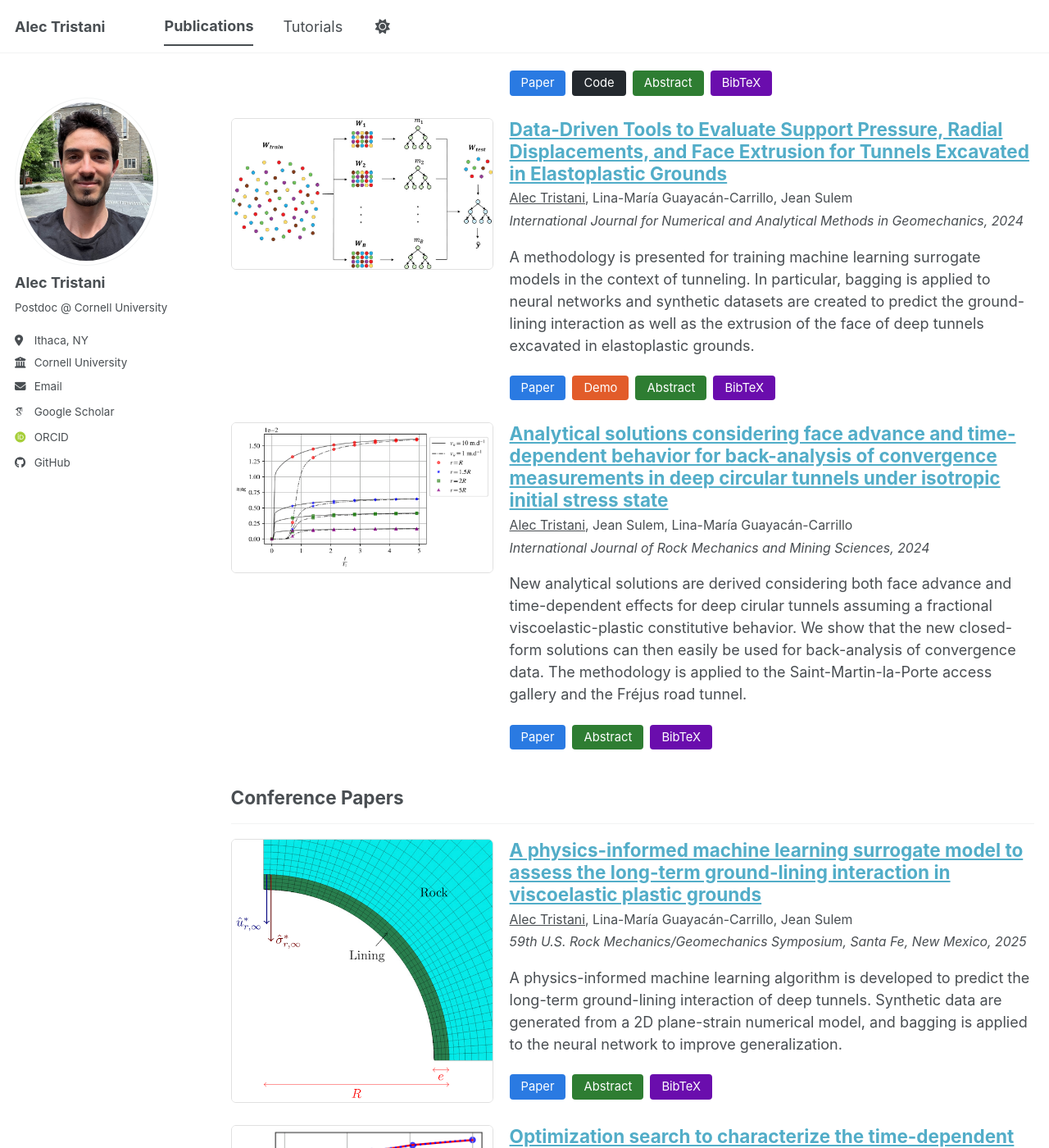
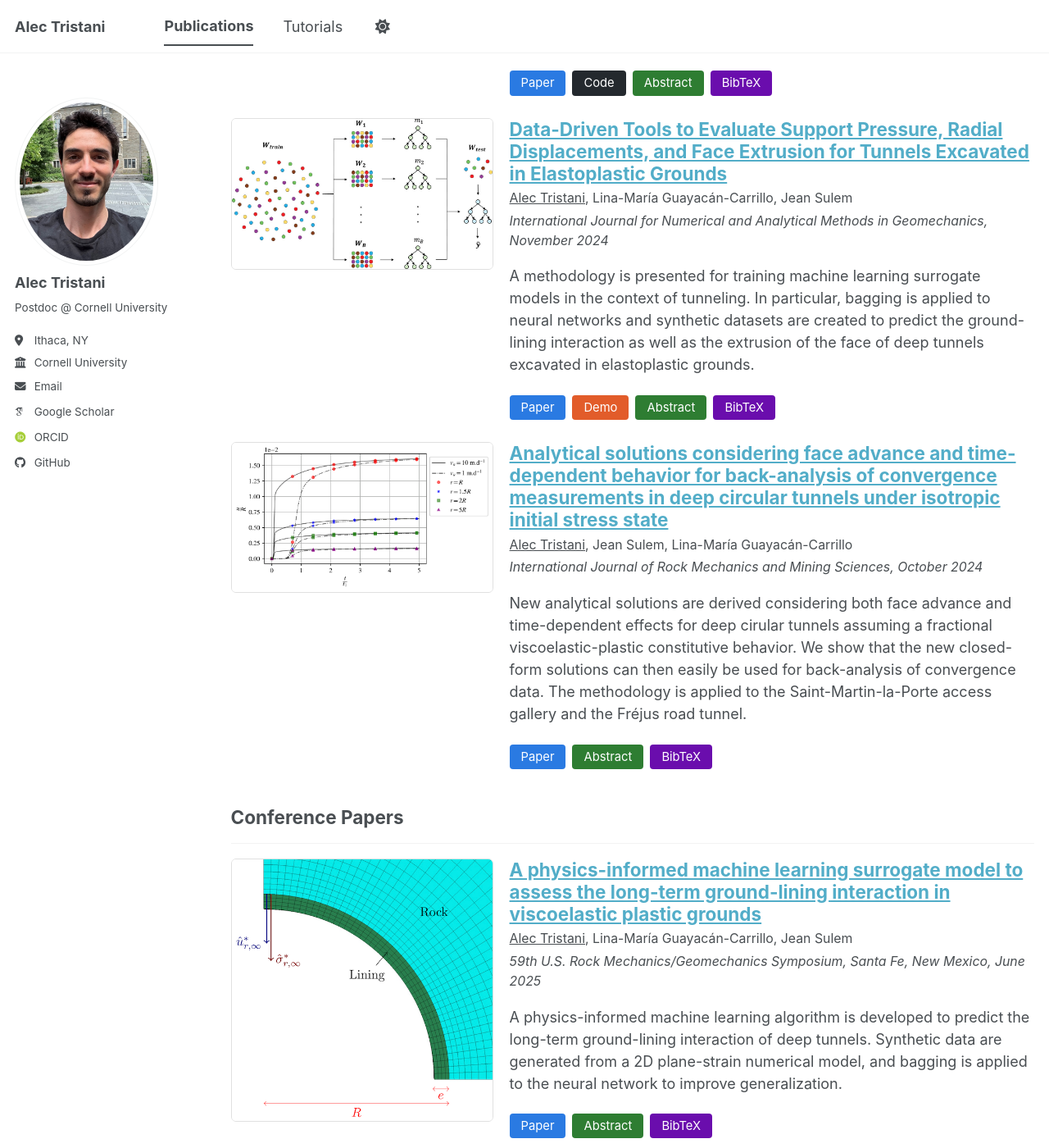
Before and after one commit to Alec-YT/Alec-YT.github.io, a Jekyll site: the page built from _pages/publications.html, in a window 1280 px wide and 1400 px high, scrolled down 870 px. Shown: the whole window at 82% size. Built offline with Jekyll 4.4.1, drawn with Linux system fonts in a browser that asks for light colours; some web fonts are replaced; a script bundle is joined from its source files by our own code; library files that are not in the unit come from our copies; some of the changed text lies outside the part shown.

Commit message:
Update archive-single.html

```diff
--- a/_includes/archive-single.html
+++ b/_includes/archive-single.html
@@ -93,7 +93,7 @@
           {% if post.category == "thesis" %}
             {{ post.date | date: "%-d %B %Y" }}
           {% else %}
-            {{ post.date | default: "1900-01-01" | date: "%Y" }}
+            {{ post.date | date: "%B %Y" }}
           {% endif %}
         </p>
 
```
